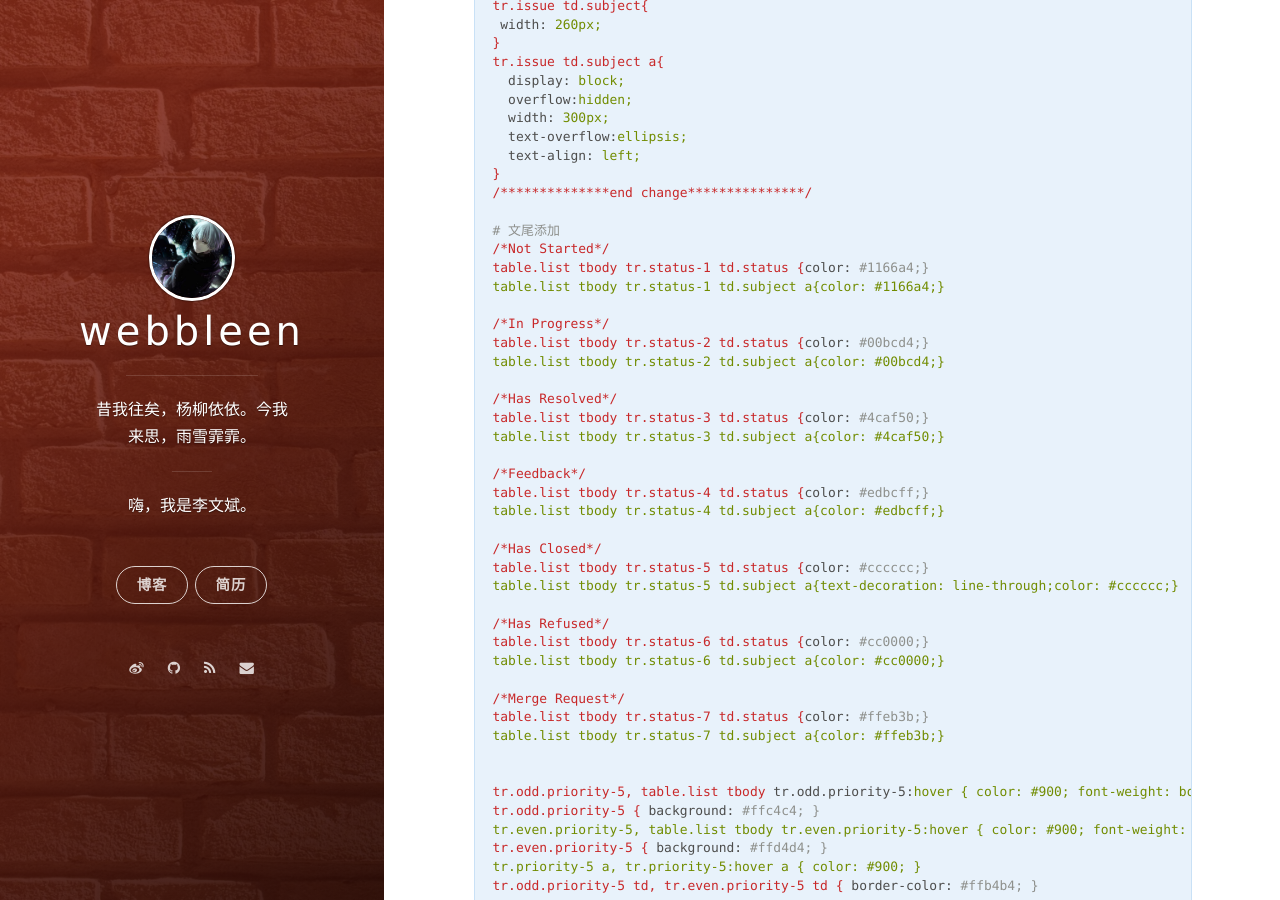
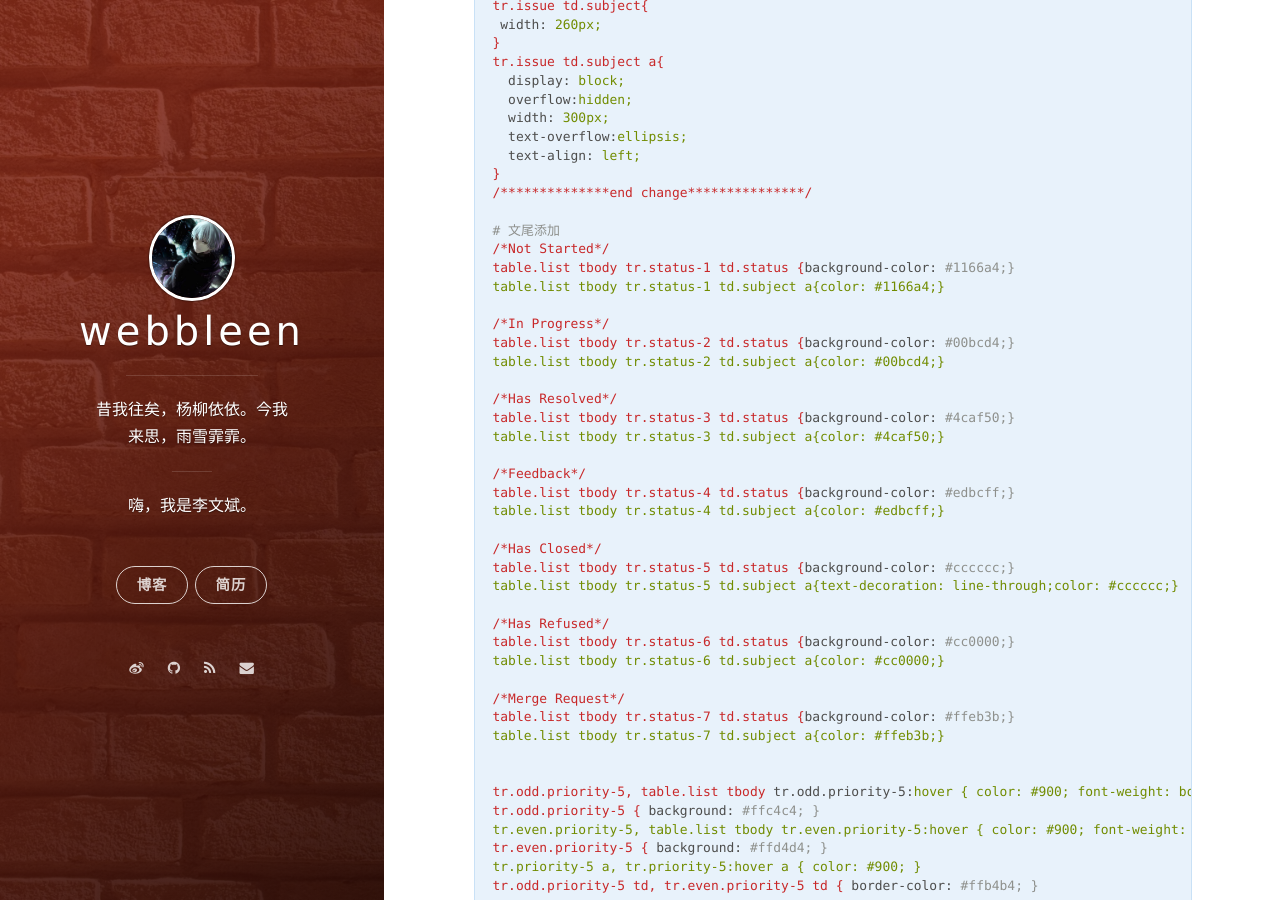
Before and after one commit to webbleen/my-blog-site, a Jekyll site: the page built from _posts/2018-06-19-centos6.x-install-redmine-3.1.1+nginx.md, in a window 1280 px wide and 900 px high, scrolled down 4393 px. Built offline with Jekyll 4.4.1, drawn with Linux system fonts in a browser that asks for light colours; nearby versions of some CDN libraries; comment, search, counter and statistics services are not loaded.

Commit message:
update _posts/2018-06-19-centos6.x-install-redmine-3.1.1+nginx.md

```diff
--- a/_posts/2018-06-19-centos6.x-install-redmine-3.1.1+nginx.md
+++ b/_posts/2018-06-19-centos6.x-install-redmine-3.1.1+nginx.md
@@ -240,31 +240,31 @@ tr.issue td.subject a{
 
 # 文尾添加
 /*Not Started*/
-table.list tbody tr.status-1 td.status {color: #1166a4;}
+table.list tbody tr.status-1 td.status {background-color: #1166a4;}
 table.list tbody tr.status-1 td.subject a{color: #1166a4;}
 
 /*In Progress*/
-table.list tbody tr.status-2 td.status {color: #00bcd4;}
+table.list tbody tr.status-2 td.status {background-color: #00bcd4;}
 table.list tbody tr.status-2 td.subject a{color: #00bcd4;}
 
 /*Has Resolved*/
-table.list tbody tr.status-3 td.status {color: #4caf50;}
+table.list tbody tr.status-3 td.status {background-color: #4caf50;}
 table.list tbody tr.status-3 td.subject a{color: #4caf50;}
 
 /*Feedback*/
-table.list tbody tr.status-4 td.status {color: #edbcff;}
+table.list tbody tr.status-4 td.status {background-color: #edbcff;}
 table.list tbody tr.status-4 td.subject a{color: #edbcff;}
 
 /*Has Closed*/
-table.list tbody tr.status-5 td.status {color: #cccccc;}
+table.list tbody tr.status-5 td.status {background-color: #cccccc;}
 table.list tbody tr.status-5 td.subject a{text-decoration: line-through;color: #cccccc;}
 
 /*Has Refused*/
-table.list tbody tr.status-6 td.status {color: #cc0000;}
+table.list tbody tr.status-6 td.status {background-color: #cc0000;}
 table.list tbody tr.status-6 td.subject a{color: #cc0000;}
 
 /*Merge Request*/
-table.list tbody tr.status-7 td.status {color: #ffeb3b;}
+table.list tbody tr.status-7 td.status {background-color: #ffeb3b;}
 table.list tbody tr.status-7 td.subject a{color: #ffeb3b;}
 
 
```
